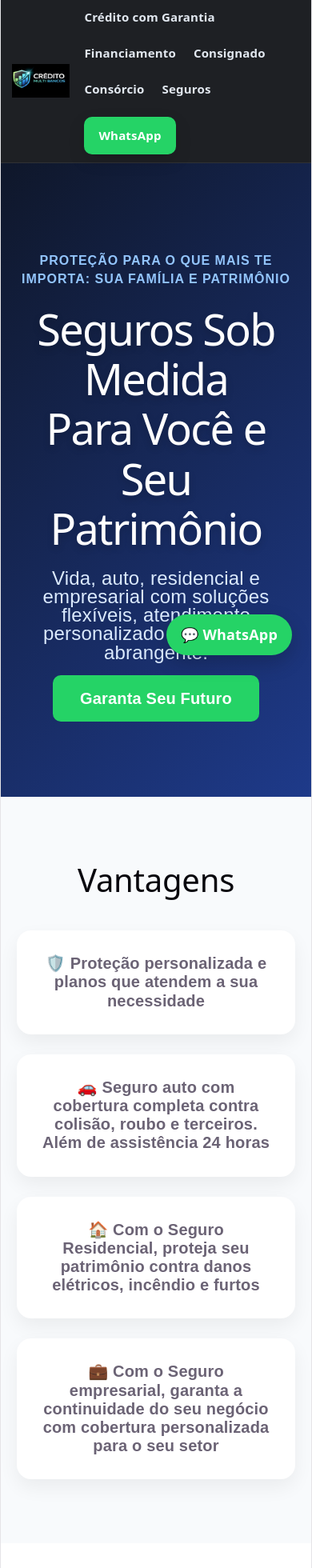
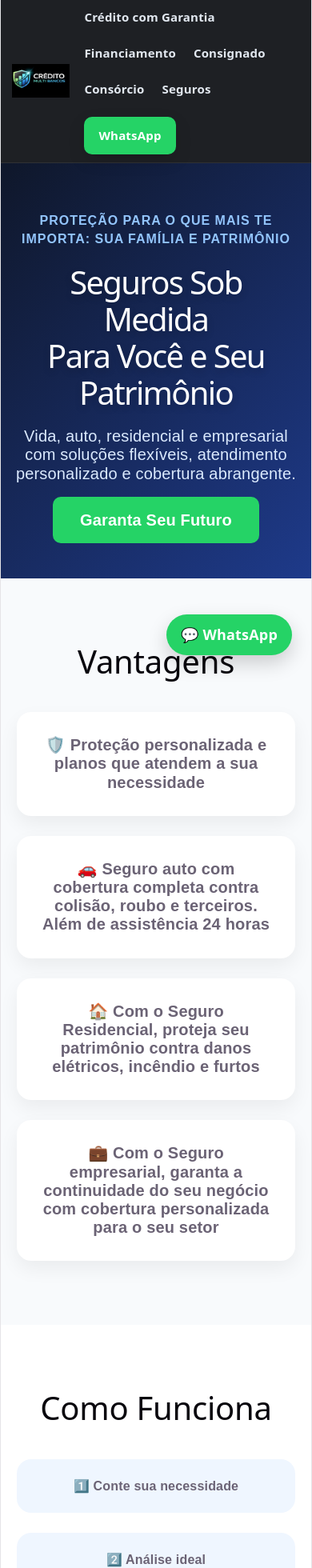
Before and after one commit to claudiofernand8647/meu-site, a React (Vite) app: page /seguro in a window 390 px wide. Shown: the top 1960 px of the page at 80% size. Built offline with nearby package versions, Linux system fonts and the light colour scheme.

Commit message:
Melhoria navbar mobile

```diff
--- a/src/pages/CreditoImovel.jsx
+++ b/src/pages/CreditoImovel.jsx
@@ -19,7 +19,7 @@ function CreditoImovel() {
         <section style={{
           background: "linear-gradient(135deg,#0f172a,#1e3a8a)",
           color: "white",
-          padding: "110px 20px",
+          padding: window.innerWidth < 768 ? "60px 18px" : "110px 20px",
           textAlign: "center"
         }}>
           <div style={{ maxWidth: "950px", margin: "0 auto" }}>
--- a/src/pages/EmprestimoConsignado.jsx
+++ b/src/pages/EmprestimoConsignado.jsx
@@ -19,7 +19,7 @@ function EmprestimoConsignado() {
         <section style={{
           background: "linear-gradient(135deg,#0f172a,#1e3a8a)",
           color: "white",
-          padding: "110px 20px" ,
+          padding: window.innerWidth < 768 ? "60px 18px" : "110px 20px",
           textAlign: "center"
         }}>
           <div style={{ maxWidth: "980px", margin: "0 auto" }}>
@@ -33,7 +33,7 @@ function EmprestimoConsignado() {
             </p>
 
             <h1 style={{
-              fontSize: "54px",
+              fontSize: window.innerWidth < 768 ? "40px" : "54px",
               lineHeight: "1.15",
               margin: "20px 0",
               color: "white",
--- a/src/pages/FinanciamentoImobiliario.jsx
+++ b/src/pages/FinanciamentoImobiliario.jsx
@@ -19,7 +19,7 @@ function FinanciamentoImobiliario() {
         <section style={{
           background: "linear-gradient(135deg,#0f172a,#1e3a8a)",
           color: "white",
-          padding: "110px 20px",
+          padding: window.innerWidth < 768 ? "60px 18px" : "110px 20px",
           textAlign: "center"
         }}>
           <div style={{ maxWidth: "980px", margin: "0 auto" }}>
@@ -33,7 +33,7 @@ function FinanciamentoImobiliario() {
             </p>
 
             <h1 style={{
-              fontSize: "54px",
+              fontSize: window.innerWidth < 768 ? "40px" : "54px",
               lineHeight: "1.15",
               margin: "20px 0",
               color: "white",
@@ -45,7 +45,7 @@ function FinanciamentoImobiliario() {
             </h1>
 
             <p style={{
-              fontSize: "24px",
+              fontSize: window.innerWidth < 768 ? "20px" : "24px",
               color: "#dbeafe",
               marginBottom: "35px"
             }}>
--- a/src/pages/Seguro.jsx
+++ b/src/pages/Seguro.jsx
@@ -19,7 +19,7 @@ function Seguro() {
         <section style={{
           background: "linear-gradient(135deg,#0f172a,#1e3a8a)",
           color: "white",
-          padding: "110px 20px" ,
+          padding: window.innerWidth < 768 ? "60px 18px" : "110px 20px",
           textAlign: "center"
         }}>
           <div style={{ maxWidth: "980px", margin: "0 auto" }}>
@@ -33,7 +33,7 @@ function Seguro() {
             </p>
 
             <h1 style={{
-              fontSize: "54px",
+              fontSize: window.innerWidth < 768 ? "40px" : "54px",
               lineHeight: "1.15",
               margin: "20px 0",
               color: "white",
@@ -45,7 +45,7 @@ function Seguro() {
             </h1>
 
             <p style={{
-              fontSize: "24px",
+              fontSize: window.innerWidth < 768 ? "20px" : "24px",
               color: "#dbeafe",
               marginBottom: "35px"
             }}>
@@ -151,7 +151,7 @@ function Seguro() {
                 key={index}
                 style={{
                   background: "#eff6ff",
-                  padding: "28px",
+                  padding: window.innerWidth < 768 ? "22px" : "28px",
                   borderRadius: "18px",
                   fontWeight: "bold"
                 }}
@@ -171,7 +171,7 @@ function Seguro() {
           textAlign: "center"
         }}>
           <h2 style={{
-            fontSize: "42px",
+            fontSize: window.innerWidth < 768 ? "36px" : "42px",
             color:"white",
 
 textShadow:"0 4px 10px rgba(0,0,0,0.18)",
```
